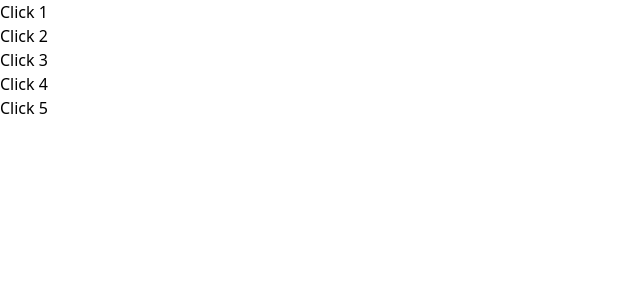
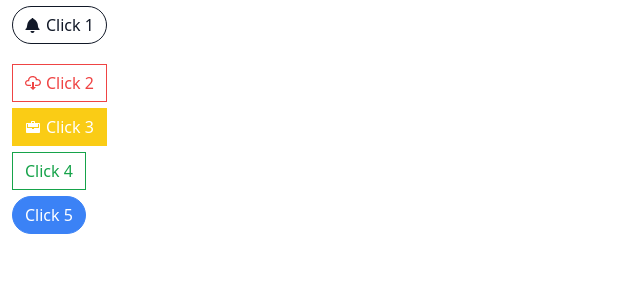
Before and after one commit to DTsyhanenko/react_diff_components, a React (Create React App) app: page / in a window 1280 px wide. Shown: the top 300 px of the page, without its empty margins (0-640 px from the left). Built offline with nearby package versions, Linux system fonts and the light colour scheme.

Commit message:
reusable buttons done

```diff
--- a/package.json
+++ b/package.json
@@ -6,9 +6,11 @@
     "@testing-library/jest-dom": "^5.16.5",
     "@testing-library/react": "^13.4.0",
     "@testing-library/user-event": "^13.5.0",
+    "classnames": "^2.3.2",
     "prop-types": "^15.8.1",
     "react": "^18.2.0",
     "react-dom": "^18.2.0",
+    "react-icons": "^4.8.0",
     "react-scripts": "5.0.1",
     "web-vitals": "^2.1.4"
   },
--- a/src/App.js
+++ b/src/App.js
@@ -1,22 +1,33 @@
+import { GoBell, GoCloudDownload, GoBriefcase } from "react-icons/go";
 import Button from "./Button";
 
 function App() {
+
     return (
         <div>
             <div>
-                <Button success primary>Click 1</Button>
+                <Button secondary outline rounded className="mb-5">
+                    <GoBell />
+                    Click 1
+                </Button>
             </div>
             <div>
-                <Button>Click 2</Button>
+                <Button danger outline>
+                    <GoCloudDownload />
+                    Click 2
+                </Button>
             </div>
             <div>
-                <Button>Click 3</Button>
+                <Button warning>
+                    <GoBriefcase />
+                    Click 3
+                </Button>
             </div>
             <div>
-                <Button>Click 4</Button>
+                <Button success outline>Click 4</Button>
             </div>
             <div>
-                <Button>Click 5</Button>
+                <Button primary rounded>Click 5</Button>
             </div>
         </div>
     );
--- a/src/Button.js
+++ b/src/Button.js
@@ -1,4 +1,4 @@
-import PropTypes from "prop-types";
+import className from "classnames";
 
 function Button({
     children,
@@ -9,21 +9,42 @@
     danger,
     outline,
     rounded,
+    // all remaining props are assigned to ...rest
+    ...rest
 }) {
+
+    const classes = className(rest.className, 'flex items-center mx-3 my-1.5 px-3 py-1.5 border', {
+        'border-blue-500 bg-blue-500 text-white': primary,
+        'border-gray-900 bg-gray-900 text-white': secondary,
+        'border-green-600 bg-green-600 text-white': success,
+        'border-yellow-400 bg-yellow-400 text-white': warning,
+        'border-red-500 bg-red-500 text-white': danger,
+        'rounded-full': rounded,
+        'bg-white': outline,
+        '!text-blue-500': outline && primary,
+        '!text-gray-900': outline && secondary,
+        '!text-green-600': outline && success,
+        '!text-yellow-400': outline && warning,
+        '!text-red-500': outline && danger,
+    });
+
+
     // this is a underlying or the wrapped element
-    return <button>{children}</button>;
+    // we are usimg special syntax to pass pros to button. We are using ...rest syntax for all rest props
+    return <button {...rest} className={classes}>{children}</button>;
 }
 
 Button.propTypes = {
     checkVariationValue: ({ primary, secondary, success, warning, danger }) => {
-        const count = Number(!!primary)
-            + Number(!!secondary)
-            + Number(!!success)
-            + Number(!!warning)
-            + Number(!!danger)
+        const count =
+            Number(!!primary) +
+            Number(!!secondary) +
+            Number(!!success) +
+            Number(!!warning) +
+            Number(!!danger)
 
         if (count > 1) {
-            return new Error('kajdhflgkjahdflkgjhlkdjfhglkj')
+            return new Error('Error in Buttons')
         }
     },
 };
--- a/src/index.css
+++ b/src/index.css
@@ -1,3 +1,7 @@
 @tailwind base;
 @tailwind components;
 @tailwind utilities;
+
+button > svg {
+    margin-right: 5px;
+}
```
Also changed, not shown: 1 other file (tests, documents, lock files or other folders).
